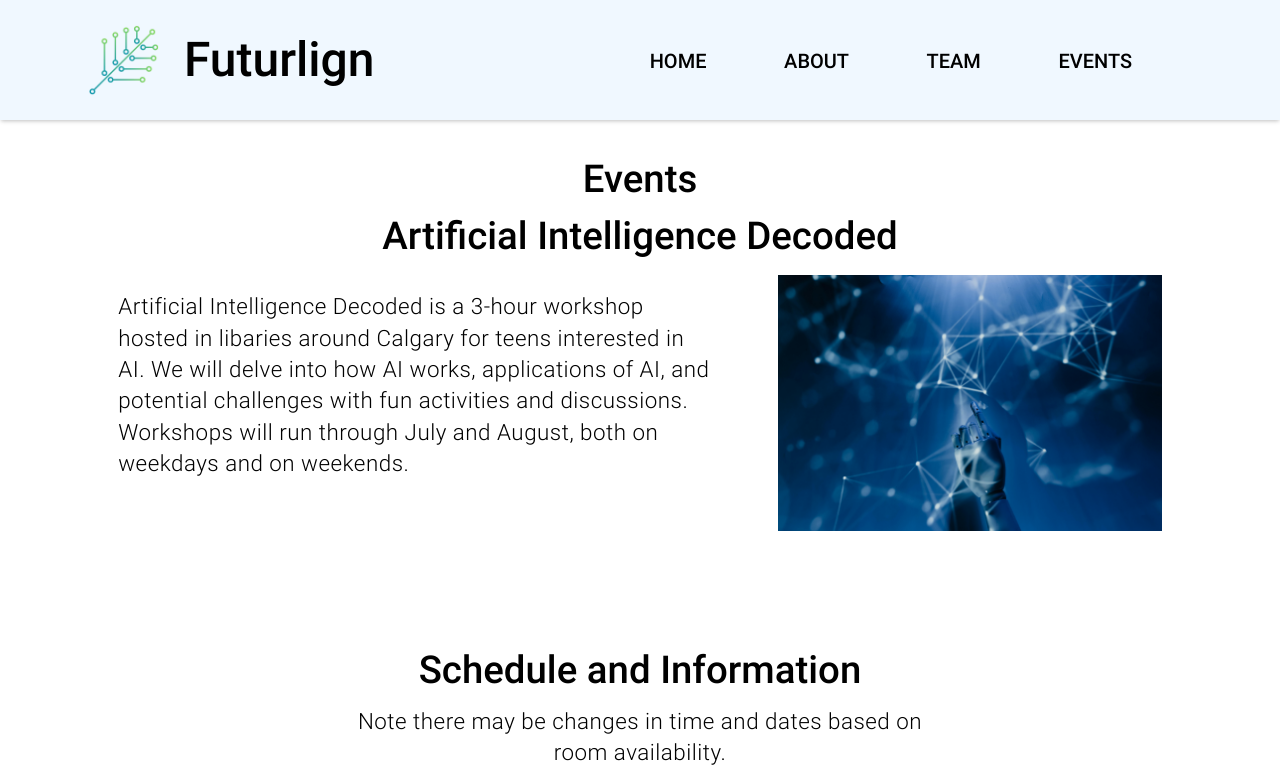
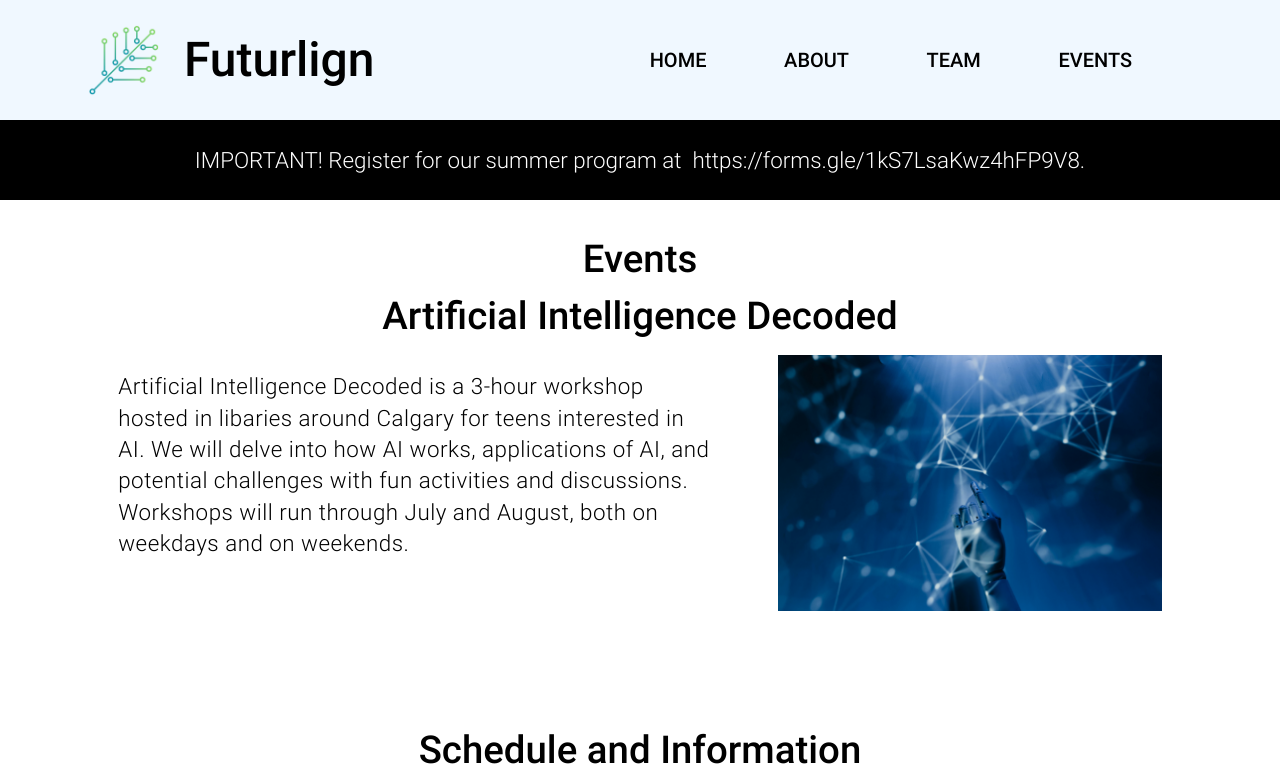
Before and after one commit to Flaryiest/futuralign-website, a plain HTML site: page events.html in a window 1280 px wide. Shown: the top 783 px of the page. Drawn offline with Linux system fonts and the light colour scheme.

Commit message:
created banner on home and event page

```diff
--- a/Eventsstylesheet.css
+++ b/Eventsstylesheet.css
@@ -217,7 +217,7 @@ a {
   text-decoration: none;
   color: black;
 }
-a {
+.hoverEffect {
   position: relative;
   user-select: none;
   font-size: 20px;
@@ -226,7 +226,7 @@ a {
   margin: 0 20px;
 }
 
-a:before {
+.hoverEffect:before {
   content: "";
   position: absolute;
   bottom: -10px;
@@ -239,11 +239,11 @@ a:before {
   transition: 400ms cubic-bezier(0.7, -0.6, 0.3, 1.2) transform;
 }
 
-a:hover {
+.hoverEffect:hover {
   text-shadow: 1px 1px 1px #000;
 }
 
-a:hover:before {
+.hoverEffect:hover:before {
   transform: scaleX(1);
 }
 
@@ -275,6 +275,22 @@ h1 {
 .align {
   text-align: center;
 }
+
+.banner {
+  display: flex;
+  align-items: center;
+  justify-content: center;
+  background-color: black;
+  color: white;
+  height: 10dvh;
+  flex-wrap: wrap;
+  font-family: "Roboto-Light";
+  font-size: calc(1em + 0.5dvw);
+}
+.banner > a {
+  color: white;
+}
+
 @media (max-width: 1600px) {
   .content {
     flex-direction: column;
--- a/events.html
+++ b/events.html
@@ -15,13 +15,20 @@
           Futurlign
         </div>
         <ul class="headerRight">
-          <li class="link"><a href="./">Home</a></li>
-          <li class="link"><a href="./about">About</a></li>
-          <li class="link"><a href="./our-team">Team</a></li>
-          <li class="link"><a href="./events">Events</a></li>
+          <li class="link hoverEffect"><a href="./">Home</a></li>
+          <li class="link hoverEffect"><a href="./about">About</a></li>
+          <li class="link hoverEffect"><a href="./our-team">Team</a></li>
+          <li class="link hoverEffect"><a href="./events">Events</a></li>
         </ul>
       </nav>
     </header>
+    <h2 class="banner">
+      IMPORTANT! Register for our summer program at &nbsp;
+      <a href="https://forms.gle/1kS7LsaKwz4hFP9V8"
+        >https://forms.gle/1kS7LsaKwz4hFP9V8</a
+      >
+      .
+    </h2>
     <div class="title heroText">Events</div>
     <div class="summerEvent">
       <h1 class="italic">Artificial Intelligence Decoded</h1>
--- a/stylesheet.css
+++ b/stylesheet.css
@@ -401,6 +401,18 @@ h2 {
   width: 200px;
   margin-top: 2dvh;
 }
+.banner {
+  display: flex;
+  align-items: center;
+  justify-content: center;
+  background-color: black;
+  color: white;
+  height: 10dvh;
+  flex-wrap: wrap;
+}
+.banner > a {
+  color: white;
+}
 
 @media (max-width: 1000px) {
   .goal {
```
Also changed, not shown: index.html (+7 -0 lines).
